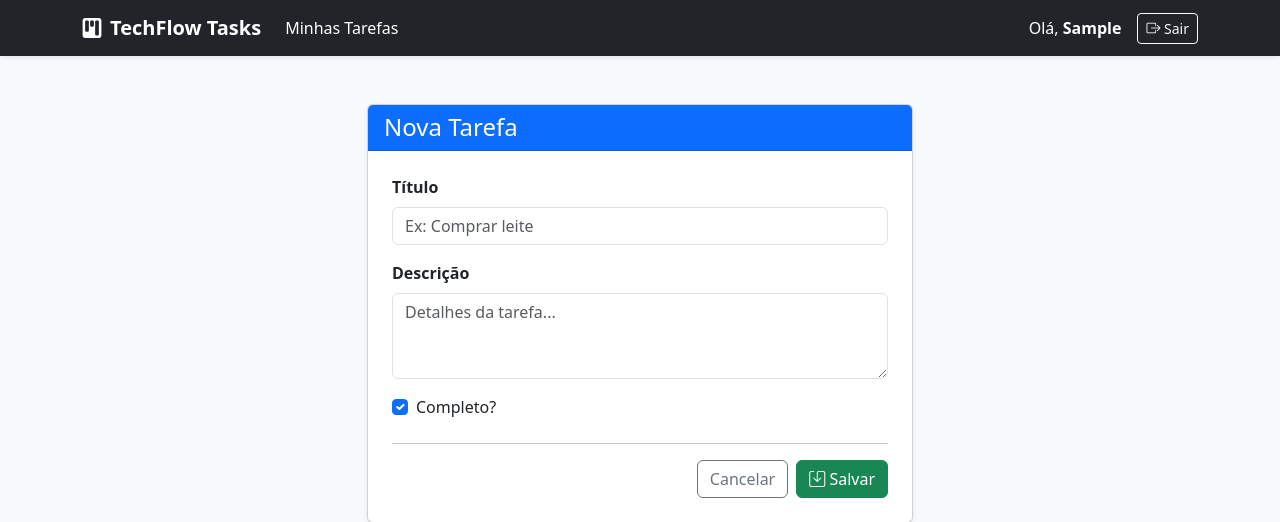
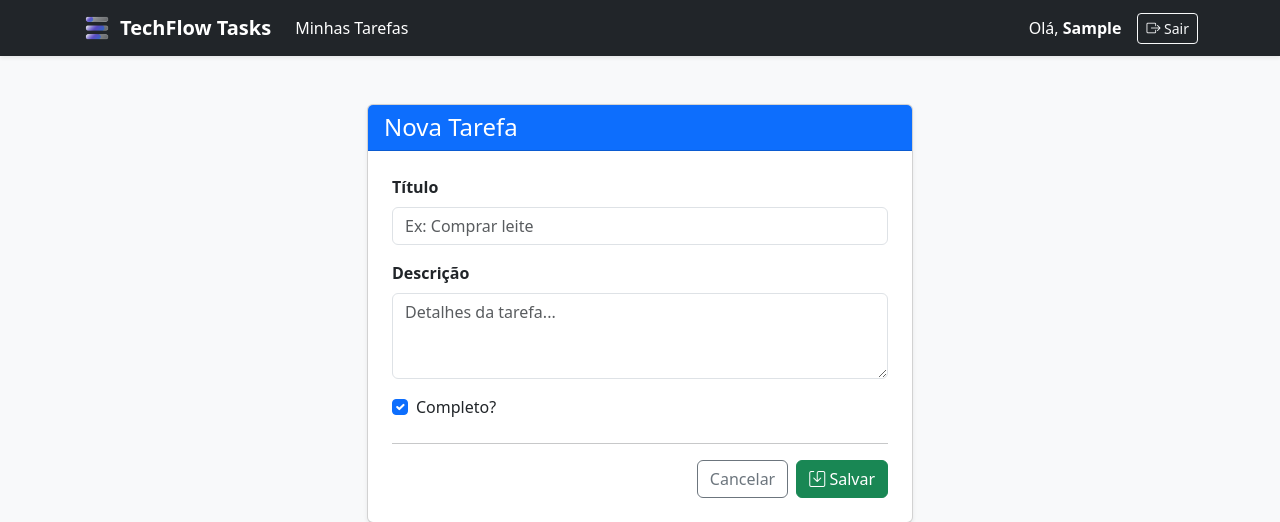
Before and after one commit to Luubriel/techflow-logistica-task-manager, a Django app: page /add/ in a window 1280 px wide. Shown: the top 522 px of the page. Run offline with Django 5.2, Linux system fonts and the light colour scheme; the visitor is signed in with stand-in values (Sample User, id 1); some libraries are stand-ins or nearby versions.

Commit message:
feat: add icon

```diff
--- a/templates/base.html
+++ b/templates/base.html
@@ -25,8 +25,9 @@
     {% if user.is_authenticated %}
     <nav class="navbar navbar-expand-lg navbar-dark bg-dark shadow-sm">
         <div class="container">
-            <a class="navbar-brand fw-bold" href="{% url 'tasks:all' %}">
-                <i class="bi bi-kanban-fill me-2"></i>TechFlow Tasks
+            <a class="navbar-brand fw-bold d-flex align-items-center" href="{% url 'tasks:all' %}">
+                <img src="{% static 'images/tasks.png' %}" alt="Logo TechFlow" width="30" height="30" class="d-inline-block align-text-top me-2">
+                TechFlow Tasks
             </a>
             <button class="navbar-toggler" type="button" data-bs-toggle="collapse" data-bs-target="#navbarNav" aria-controls="navbarNav" aria-expanded="false" aria-label="Toggle navigation">
                 <span class="navbar-toggler-icon"></span>
```
Also changed, not shown: static/images/tasks.png (added).
